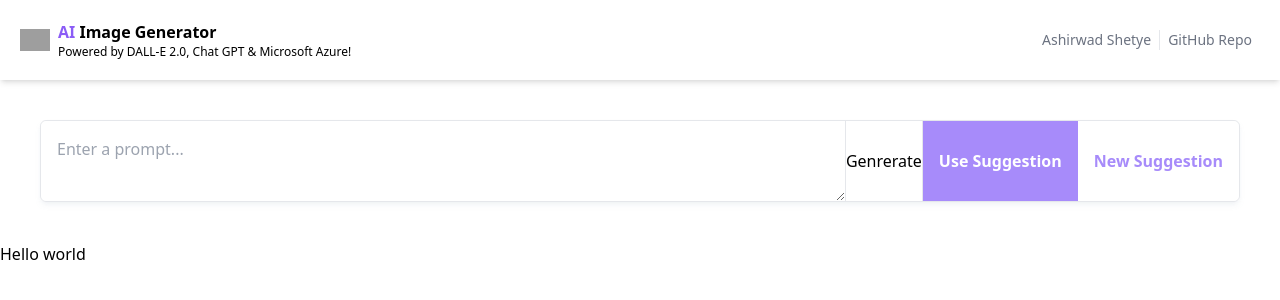
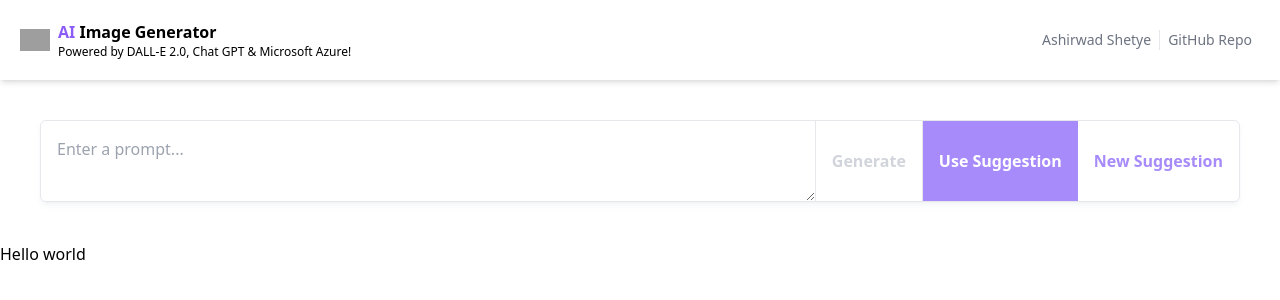
Before and after one commit to 13861419/DALL-E-2.0-image-generator, a Next.js app: page / in a window 1280 px wide. Shown: the top 300 px of the page. Built offline with nearby package versions, Linux system fonts and the light colour scheme; grey boxes are pictures that could not be loaded.

Commit message:
(config): added openai config file

```diff
--- a/components/PromptInput.tsx
+++ b/components/PromptInput.tsx
@@ -1,16 +1,27 @@
 "use client";
-import React from "react";
+import React, { useState } from "react";
 
 function PromptInput() {
+  const [input, setInput] = useState("");
   return (
     <div className="m-10">
       <form className="flex flex-col lg:flex-row shadow-md shadow-slate-400/10 border rounded-md lg:divide-x">
         <textarea
+          value={input}
+          onChange={(e) => setInput(e.target.value)}
           placeholder="Enter a prompt..."
           className="flex-1 p-4 outline-none rounded-md"
         />
-        <button type="submit" className="">
-          Genrerate
+        <button
+          type="submit"
+          disabled={!input}
+          className={`p-4 font-bold ${
+            input
+              ? "bg-violet-500 text-white transition-colors duration-200"
+              : "text-gray-300 cursor-not-allowed"
+          }`}
+        >
+          Generate
         </button>
         <button
           type="button"
--- a/package.json
+++ b/package.json
@@ -15,6 +15,7 @@
     "eslint": "8.36.0",
     "eslint-config-next": "13.2.4",
     "next": "13.2.4",
+    "openai": "^3.2.1",
     "react": "18.2.0",
     "react-dom": "18.2.0",
     "typescript": "5.0.2"
```
Also changed, not shown: openai.ts (added, +10 -0 lines), 1 other file (tests, documents, lock files or other folders).
